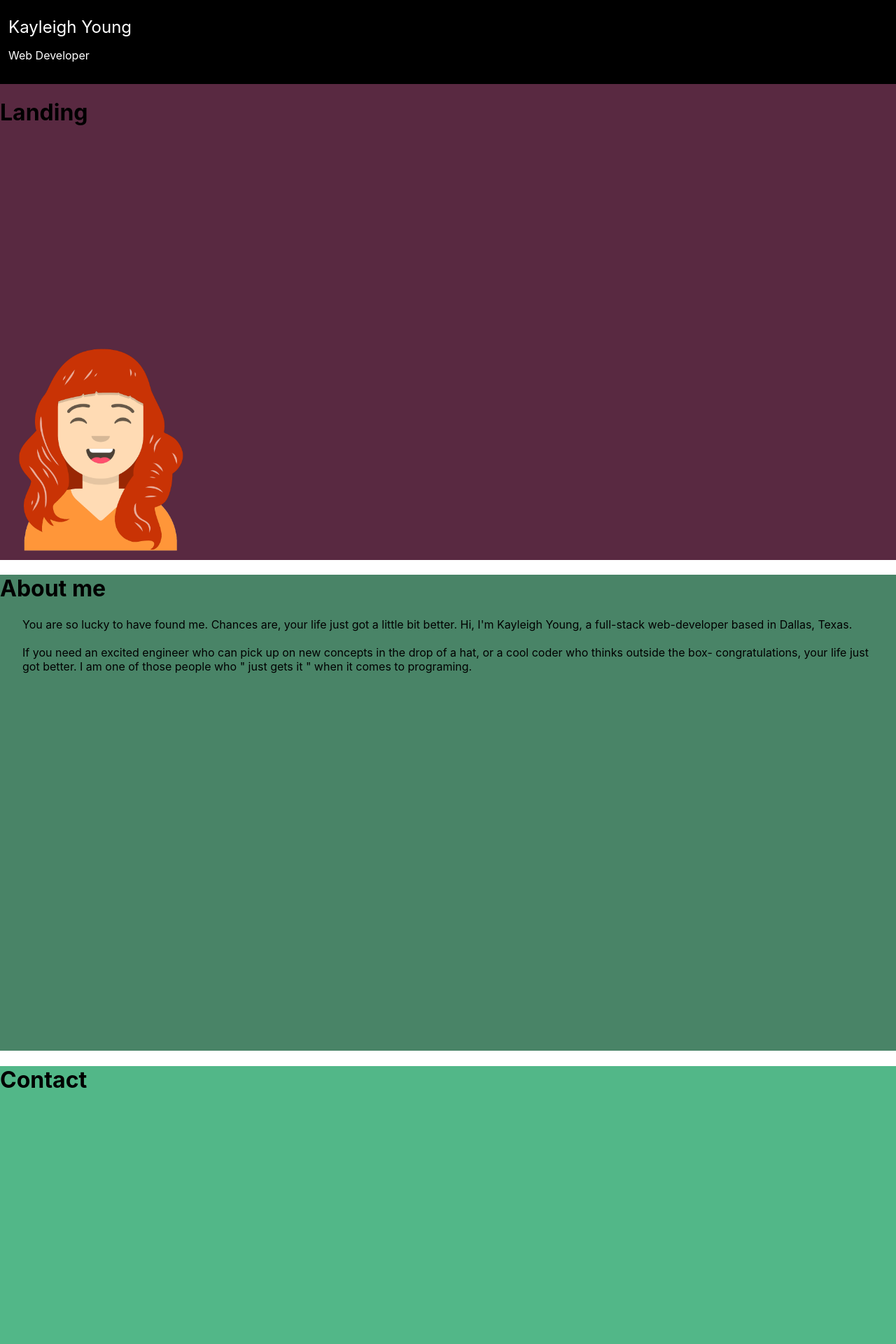
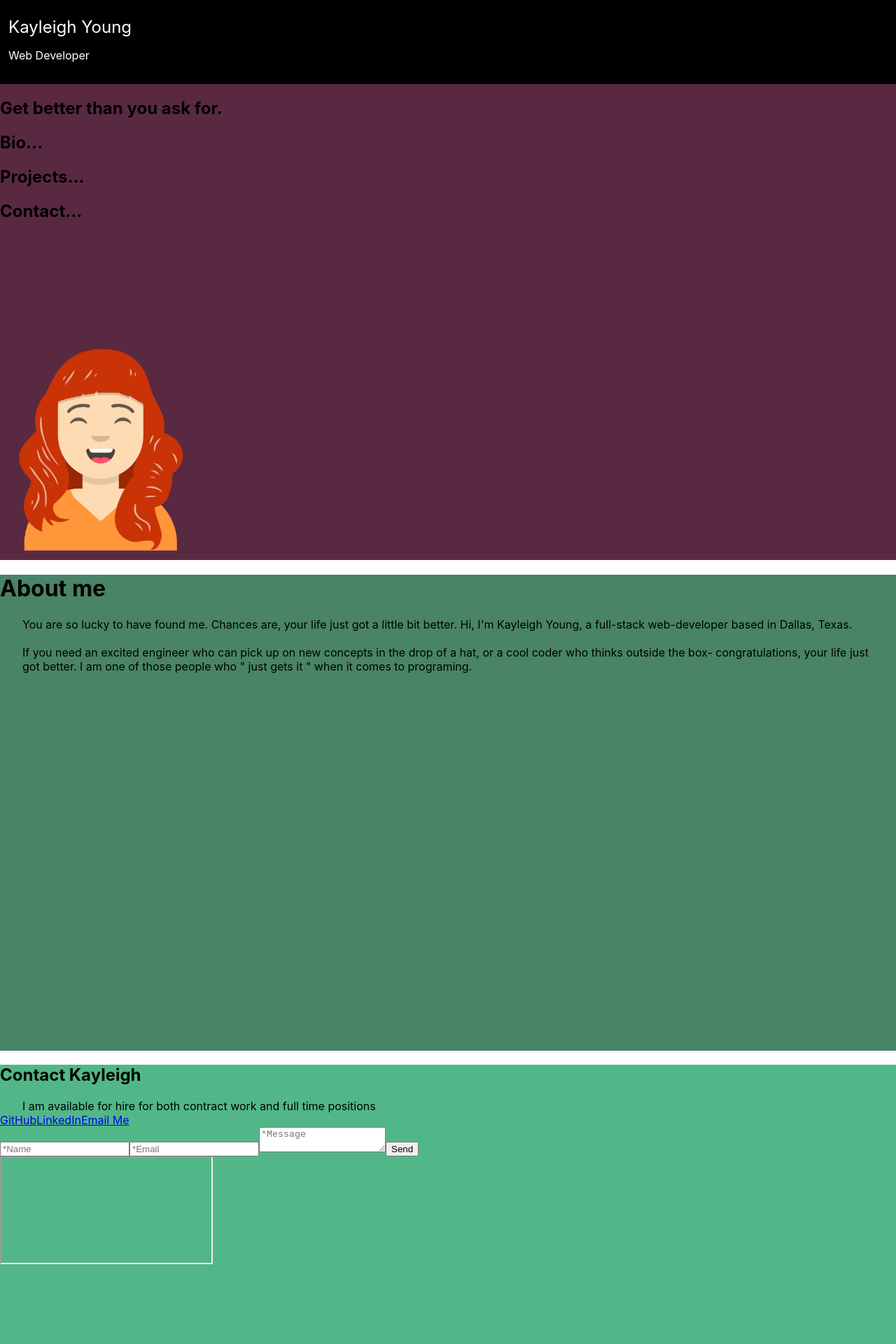
Before and after one commit to kayleighkat98/portfolio-client, a React (Create React App) app: page / in a window 1280 px wide. Shown: the top 1920 px of the page at 70% size. Built offline with nearby package versions, Linux system fonts and the light colour scheme; grey boxes are pictures that could not be loaded.

Commit message:
add content

```diff
--- a/src/components/Contact.js
+++ b/src/components/Contact.js
@@ -5,7 +5,35 @@ class Contact extends Component {
     render() {
         return(
             <div className='container'>
-               <h1>Contact</h1>
+                <h2>Contact Kayleigh</h2>
+			<div className="cont">
+				<p>I am available for hire for both contract work and full time positions</p>
+
+				<a href="https://github.com/kayleighkat98" rel='noreferrer' target="_blank">GitHub</a>
+
+				<a href="https://www.linkedin.com/in/kayleigh-young-064191ab/" rel='noreferrer' target="_blank">LinkedIn</a>
+
+				<a href="mailto:kyoung.communications@gmail.com" rel='noreferrer' target="_blank">Email Me</a>
+
+
+				<div className="item">
+					<form action="https://formspree.io/moqknbgv" target="_blank" method="POST">
+						<label htmlFor="user-name"></label>
+						<input id="user-name" type="text" name="name" placeholder="*Name"/>
+						<label>
+							<input type="text" name="_replyto" placeholder="*Email" required/>
+						</label>
+						<label>
+							<textarea name="message" placeholder="*Message" required></textarea>
+						</label>
+
+						<button type="submit">Send</button>
+					</form>
+					<iframe
+						title='google-map' src="https://www.google.com/maps/embed?pb=!1m18!1m12!1m3!1d429176.3306906786!2d-97.01173099781205!3d32.820352497037!2m3!1f0!2f0!3f0!3m2!1i1024!2i768!4f13.1!3m3!1m2!1s0x864c19f77b45974b%3A0xb9ec9ba4f647678f!2sDallas%2C%20TX!5e0!3m2!1sen!2sus!4v1588618332011!5m2!1sen!2sus">
+					</iframe>
+				</div>
+			</div>
             </div>
         );
     };
--- a/src/components/Landing.js
+++ b/src/components/Landing.js
@@ -5,8 +5,13 @@ class Landing extends Component {
     render() {
         return(
             <div className='container landing'>
-               <h1>Landing</h1>
+               <h2>Get better than you ask for.</h2>
                <img className='avatar' src={avatar} alt='avatar' />
+               <nav>
+                    <h2>Bio...</h2>
+                    <h2>Projects...</h2>
+                    <h2>Contact...</h2>
+		        </nav>
             </div>
         );
     };
--- a/src/components/Project.js
+++ b/src/components/Project.js
@@ -59,7 +59,7 @@ class Project extends Component {
                 <button><a href={project.links.prod_url} target="_blank" rel="noreferrer">Visit</a></button>
                 <button><a href={project.links.client_git} target="_blank" rel="noreferrer">Client Repository</a></button>
                 <button><a href={project.links.server_git} target="_blank" rel="noreferrer">Server Repository</a></button>
-                <h3>Tech Used:</h3>
+                {/* <h3>Tech Used:</h3>
                 <p className='p'>{techUsed}</p>
                 <h3>Summary:</h3>
                 <p className='p'>{project.text.summary}</p>
@@ -142,7 +142,7 @@ class Project extends Component {
                             )
                         })}
                     </ul>
-                </div>
+                </div> */}
             </div>
         );
     };
```
